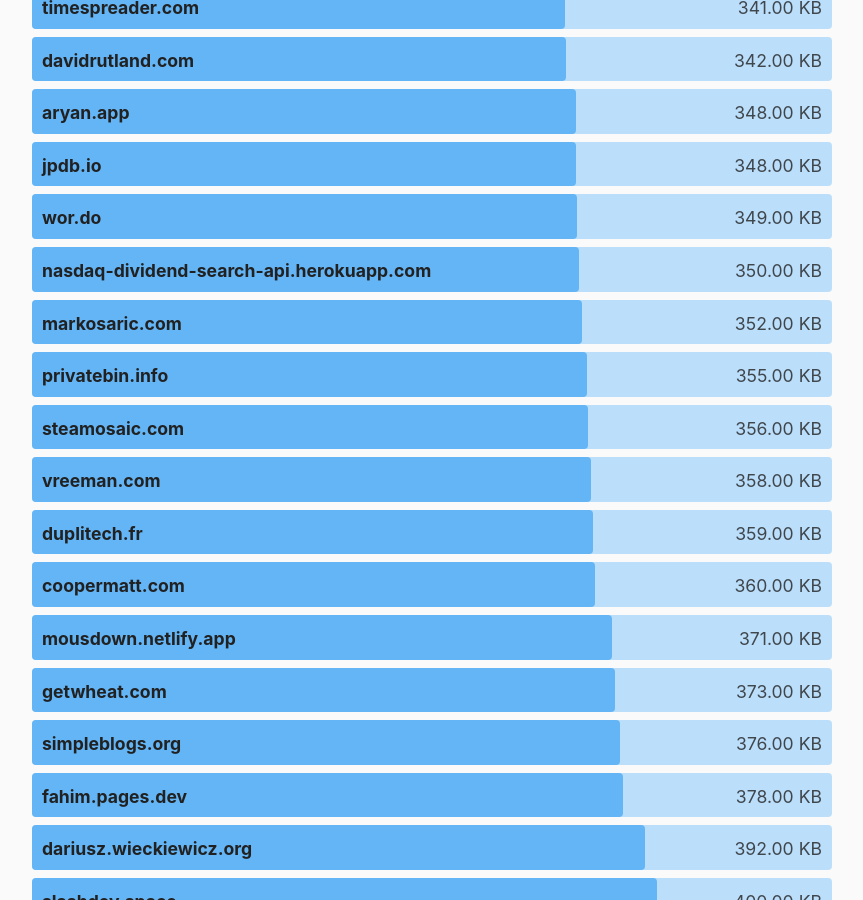
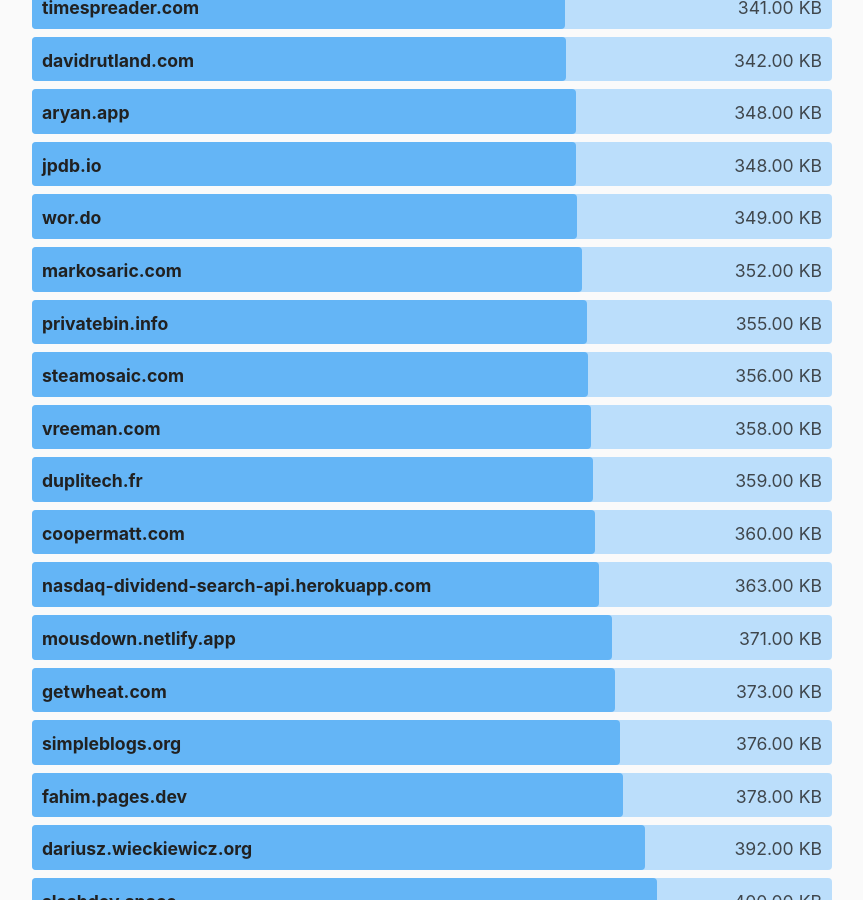
Before and after one commit to kevquirk/512kb.club, a Jekyll site: the page built from index.md, in a window 1280 px wide and 900 px high, scrolled down 22008 px. Shown: the whole window, without its empty margins (208-1071 px from the left). Built offline with Jekyll 4.4.1, drawn with Linux system fonts in a browser that asks for light colours.

Commit message:
added nasdaq-dividend-search-api.herokuapp.com

```diff
--- a/_data/sites.yml
+++ b/_data/sites.yml
@@ -1380,7 +1380,7 @@
 
 - domain: nasdaq-dividend-search-api.herokuapp.com
   url: https://nasdaq-dividend-search-api.herokuapp.com/
-  size: 350
+  size: 363
   last_checked: 2022-04-29
 
 - domain: nayuki.io
```
